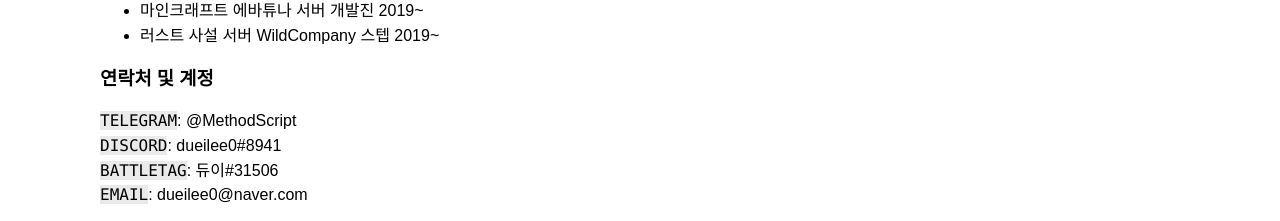
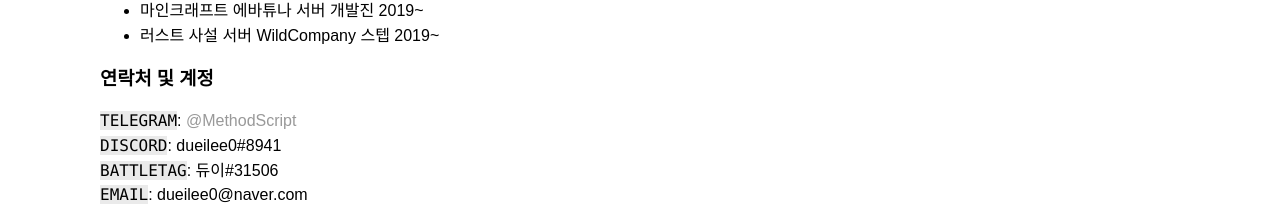
Before and after one commit to dueilee0/dueilee0.github.io, a Jekyll site: the page built from _posts/2020-01-19-소개.markdown, in a window 1280 px wide. Shown: the part 750-971 px from the top of the page. Built offline with Jekyll 4.4.1, drawn with Linux system fonts in a browser that asks for light colours; some web fonts are replaced; part of the change alters nothing that is shown.

```diff
--- a/_posts/2020-01-19-소개.markdown
+++ b/_posts/2020-01-19-소개.markdown
@@ -19,7 +19,7 @@ categories: TALK
 - 러스트 사설 서버 WildCompany 스텝 2019~
 
 ### 연락처 및 계정
-`TELEGRAM`: @MethodScript
+`TELEGRAM`: [@MethodScript](http://telegram.me/MethodScript)
 `DISCORD`: dueilee0#8941
 `BATTLETAG`: 듀이#31506
 `EMAIL`: dueilee0@naver.com
```
